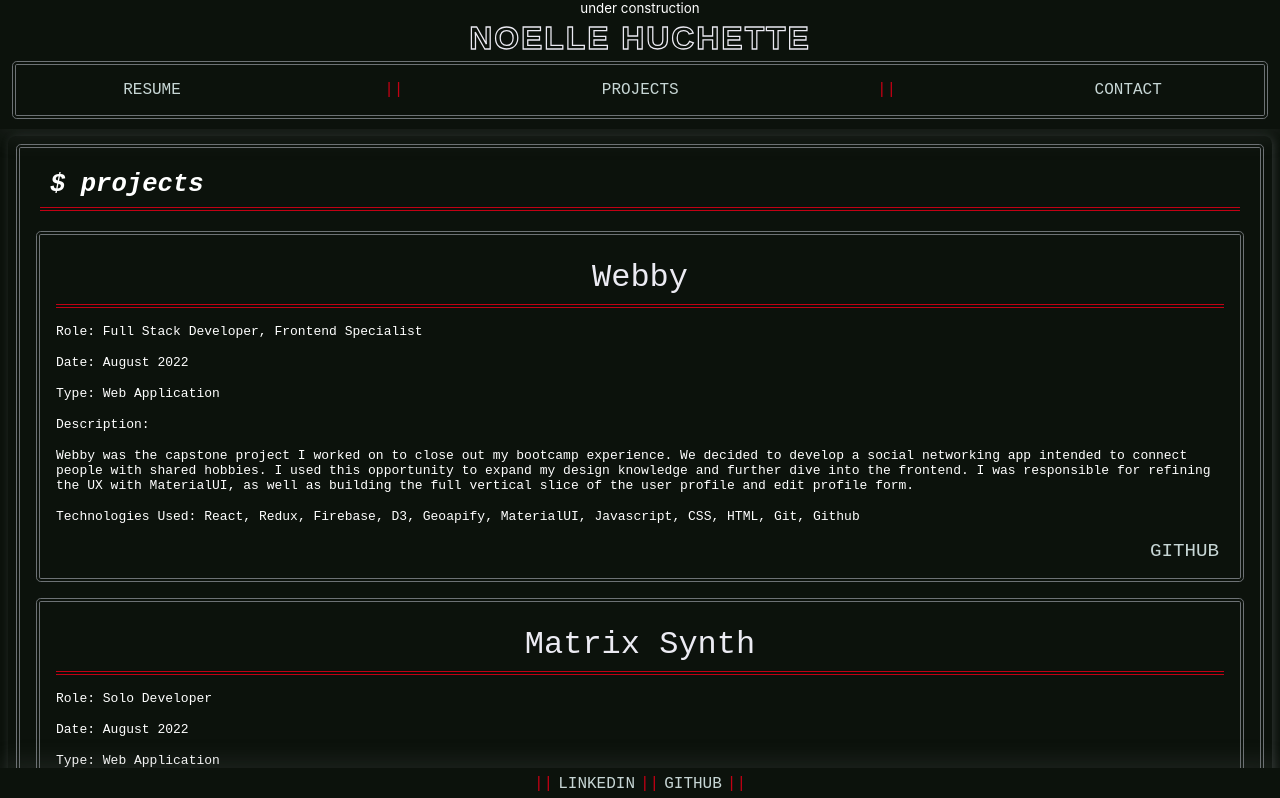
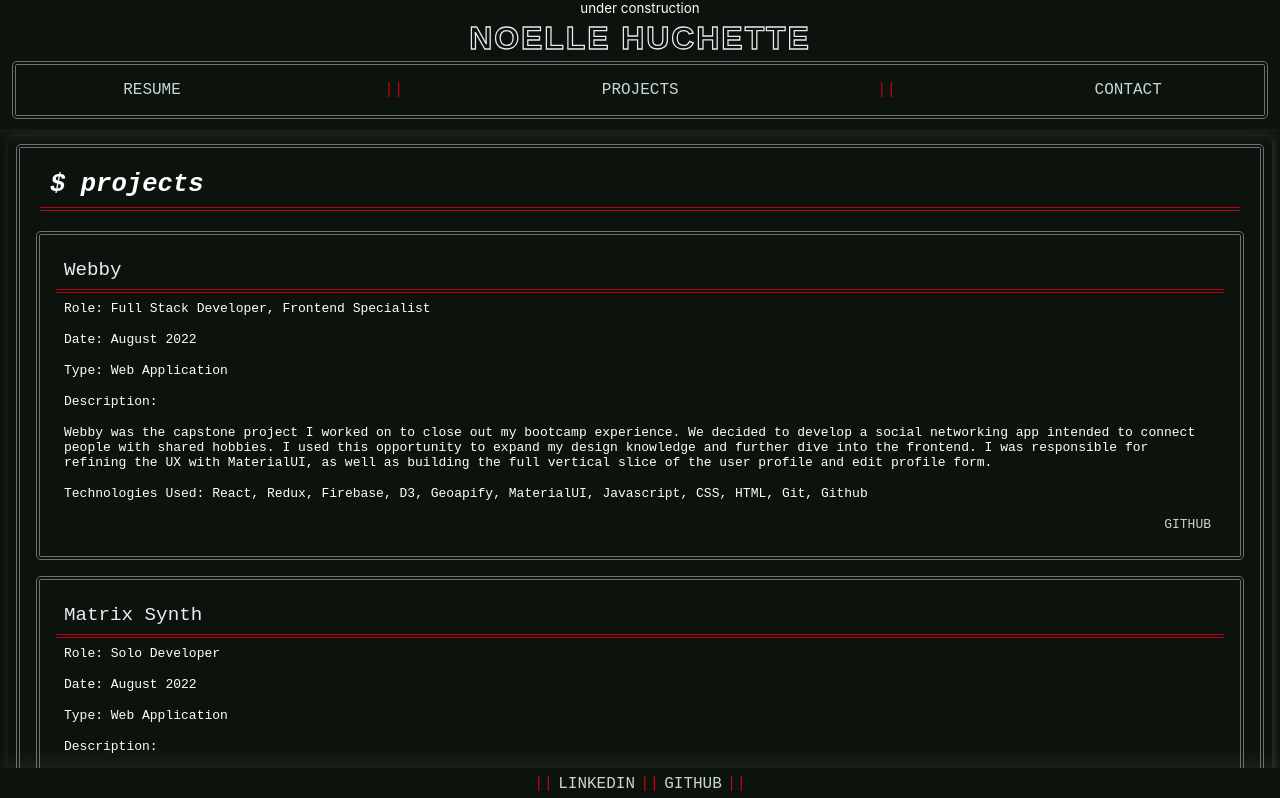
Before and after one commit to noellehuchette/portfolio, a React (Create React App) app: page /projects in a window 1280 px wide. Shown: the top 798 px of the page. Built offline with nearby package versions, Linux system fonts and the light colour scheme.

Commit message:
simple styling on contact/project pages

```diff
--- a/src/client/components/Projects/index.js
+++ b/src/client/components/Projects/index.js
@@ -17,6 +17,7 @@ const Projects = () => {
                   {project.name}
                 </a>
               </div>
+              <div className="project-content">
                 <div>
                   <span className="project-detail-label">Role: </span>
                   <span className="project-detail-content">{project.role}</span>
@@ -52,6 +53,7 @@ const Projects = () => {
                   <a href={project.github}>github</a>
                 </div>
               </div>
+            </div>
           );
         })}
       </div>
--- a/src/client/components/Projects/style.css
+++ b/src/client/components/Projects/style.css
@@ -20,7 +20,7 @@
 
 h3 {
   font-size: 1.6rem;
-  margin: 12px;
+  margin: 1rem;
   padding: 2px 10px 8px 10px;
   font-style: oblique;
   border-bottom: double 0.3rem
@@ -33,12 +33,18 @@ h3 {
   padding: 1rem;
   display: flex;
   flex-direction: column;
+}
+
+.project-content {
+  margin: 0.5rem;
+  display: flex;
+  flex-direction: column;
   gap: 1rem;
 }
 
 .project-header {
   display: flex;
-  justify-content: center;
+  justify-content: flex-start;
   align-items: center;
   border-bottom: double 0.3rem
 #C20114;
@@ -51,11 +57,9 @@ h3 {
 
 .project-title {
   padding: 0.5rem;
-  font-size: 2rem;
-  text-align: center;
+  font-size: 1.2rem;
 }
 
 .github {
-  font-size: 1.2rem;
   align-self: flex-end;
 }
```
Lines whose indentation alone changed are shown as unchanged.
